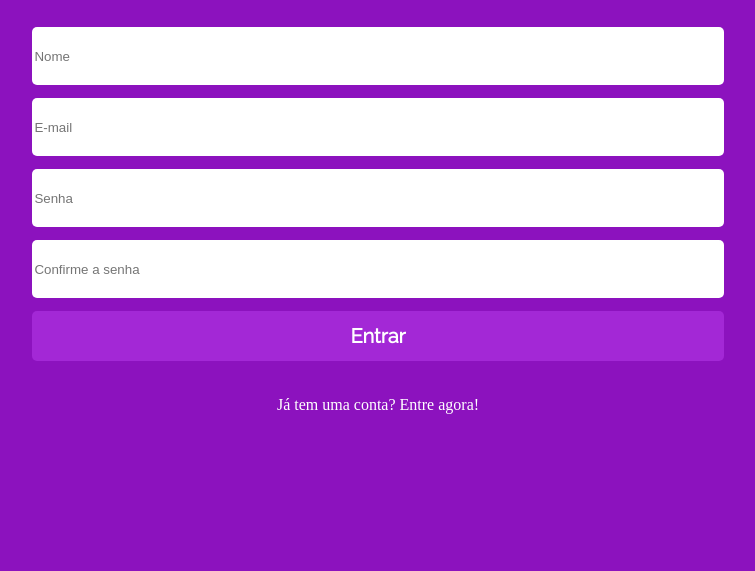
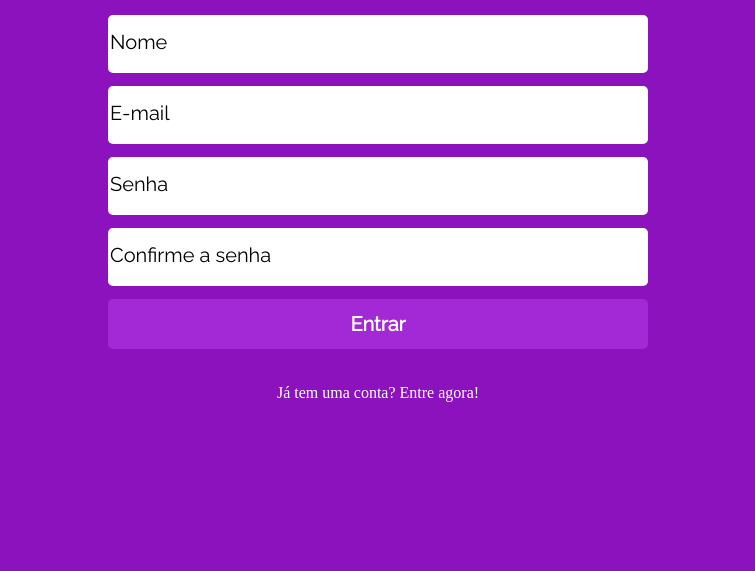
Before and after one commit to LeonMesquita/projeto13-mywallet-front, a React app: page /sign-in in a window 1280 px wide. Shown: the part 229-800 px from the top of the page, without its empty margins (262-1017 px from the left). Built offline with nearby package versions, Linux system fonts and the light colour scheme; a web font is replaced by a local one.

Commit message:
css ajustes

```diff
--- a/src/components/AddButton.js
+++ b/src/components/AddButton.js
@@ -20,6 +20,7 @@ const Button = styled.button`
     display: flex;
     flex-direction: column;
     justify-content: space-between;
+    transition: background-color 0.5s;
 
     span{
         color: white;
@@ -42,4 +43,8 @@ const Button = styled.button`
         margin-left: 10px;
         margin-bottom: 10px;
     }
+
+    &:hover{
+        background-color:rgba(0,0,200,0.1);
+    }
 `
--- a/src/components/FormButton.js
+++ b/src/components/FormButton.js
@@ -16,6 +16,8 @@ border: none;
 width: 100%;
 margin-bottom: 36px;
 cursor: pointer;
+transition: background-color 0.5s;
+
 
 
 font-family: 'Raleway';
@@ -25,4 +27,9 @@ font-size: 20px;
 line-height: 23px;
 
 color: #FFFFFF;
+
+&:hover{
+        background-color:rgba(0,0,200,0.1);
+        font-weight: 900;
+    }
 `
--- a/src/components/InitialScreen.js
+++ b/src/components/InitialScreen.js
@@ -50,10 +50,18 @@ const NavBar = styled.div`
         display: flex;
         border: none;
         color: white;
-        size: 50px;
         font-size: 40px;
         background: transparent;
         cursor: pointer;
+        transition: font-size 0.3s;
+
+
+
+        &:hover{
+        font-weight: 900;
+        color: #c2c2d6;
+        font-size: 50px;
+        }
     }
 
     p{
@@ -65,6 +73,7 @@ const NavBar = styled.div`
         line-height: 31px;
         color: #FFFFFF;
     }
+
 
 
 
--- a/src/components/LoginScreen.js
+++ b/src/components/LoginScreen.js
@@ -33,8 +33,8 @@ export default function LoginScreen(){
         <LoginDiv>
             <h1>MyWallet</h1>
             <form onSubmit={submitLogin}>
-                <input placeholder='E-mail' type="email" value={email} onChange={(e) => setEmail(e.target.value)}/>
-                <input placeholder='Senha' type="password" value={password} onChange={(e) => setPassword(e.target.value)}/>
+                <input placeholder=' E-mail' type="email" value={email} onChange={(e) => setEmail(e.target.value)}/>
+                <input placeholder=' Senha' type="password" value={password} onChange={(e) => setPassword(e.target.value)}/>
                 <FormButton buttonText="Entrar"/>
             </form>
             <Link to="/sign-in">
--- a/src/components/SignInScreen.js
+++ b/src/components/SignInScreen.js
@@ -1,4 +1,3 @@
-import Form from '../styled/Form';
 import LoginDiv from '../styled/LoginDiv';
 import { useState, useContext } from 'react';
 import FormButton from './FormButton';
@@ -36,13 +35,13 @@ export default function SignInScreen(){
     return(
         <LoginDiv>
             <h1>MyWallet</h1>
-            <Form onSubmit={submitLogin}>
+            <form onSubmit={submitLogin}>
                 <input placeholder='Nome' type="text" value={name} onChange={(e) => setName(e.target.value)}/>
                 <input placeholder='E-mail' type="email" value={email} onChange={(e) => setEmail(e.target.value)}/>
                 <input placeholder='Senha' type="password" value={password} onChange={(e) => setPassword(e.target.value)}/>
                 <input placeholder='Confirme a senha' type="password" value={confirmPassword} onChange={(e) => setConfirmPassword(e.target.value)}/>
                 <FormButton buttonText="Entrar"/>
-            </Form>
+            </form>
             <Link to="/">
                 Já tem uma conta? Entre agora!
             </Link>
--- a/src/reset.css
+++ b/src/reset.css
@@ -50,3 +50,10 @@ table {
 * {
 	box-sizing: border-box;
 }
+
+input:-webkit-autofill,
+input:-webkit-autofill:hover,
+input:-webkit-autofill:focus,
+input:-webkit-autofill:active  {
+    -webkit-box-shadow: 0 0 0 30px white inset !important;
+}
--- a/src/style.css
+++ b/src/style.css
@@ -5,7 +5,7 @@ body{
 }
 
 .main-container{
-    width: 768px;
+    width: 600px;
     min-height: 100vh;
     margin: auto;
     display: flex;
@@ -23,7 +23,14 @@ a{
     font-weight: 900;
     font-size: 15px;
     line-height: 18px;
+    transition: color 0.3s;
 
+
+}
+
+a:hover{
+    color:rgb(16, 86, 192);
+    text-decoration: underline;
 }
 
 
@@ -44,8 +51,22 @@ input{
     border: none;
 
 }
+input:focus {
+    outline: none;
+    border: none;
+ }
+::placeholder {
+    font-family: 'Raleway';
+    font-style: normal;
+    font-weight: 400;
+    font-size: 20px;
+    color: #000000;
+    opacity: 1;
 
-@media(max-width: 767px) {
+
+  }
+
+@media(max-width: 600px) {
     .main-container{
         width: 100%;
     }
--- a/src/styled/Form.js
+++ /dev/null
@@ -1,20 +0,0 @@
-import styled from 'styled-components';
-
-const Form = styled.form`
-    width: 90%;
-    margin-top: 24px;
-    display: flex;
-    flex-direction: column;
-
-    input{
-        background: #FFFFFF;
-        border-radius: 5px;
-        width: 100%;
-        height: 58px;
-        margin-bottom: 13px;
-        border: none;
-
-    }
-`
-
-export default Form;
```
